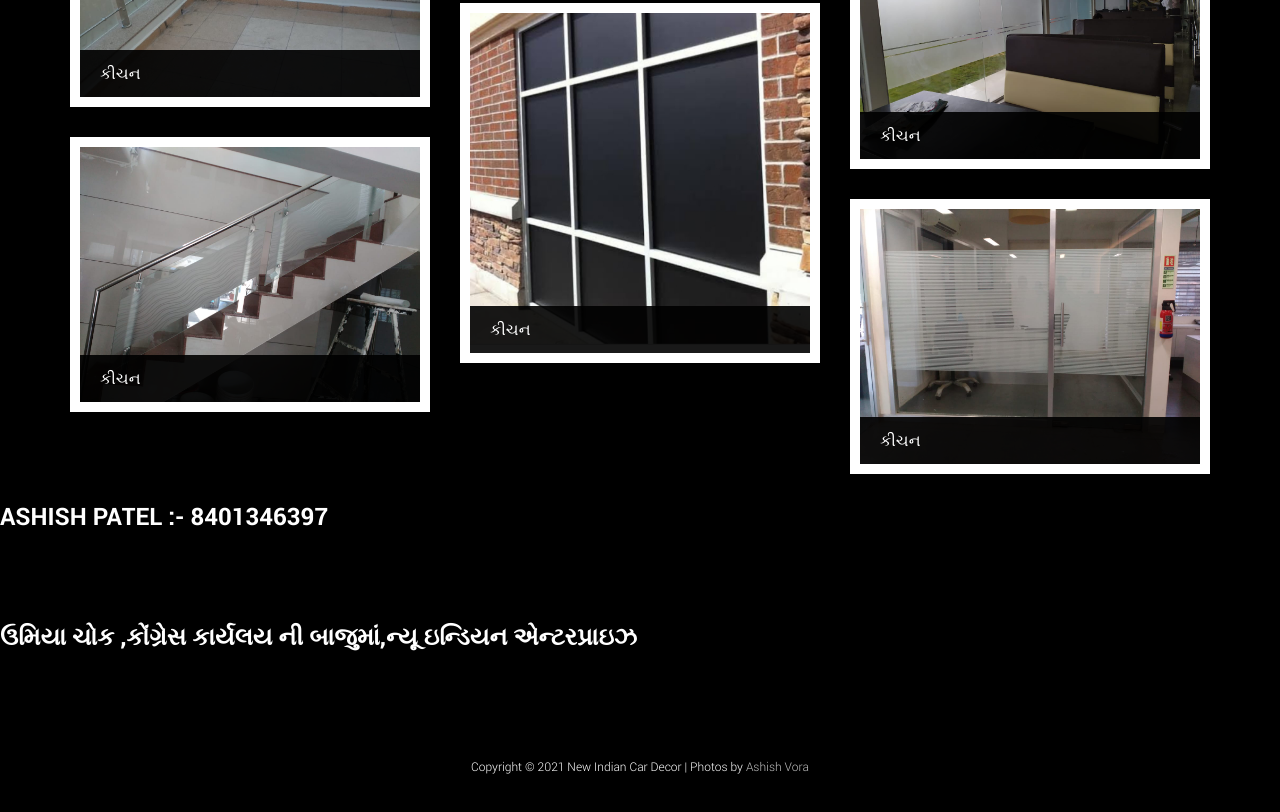
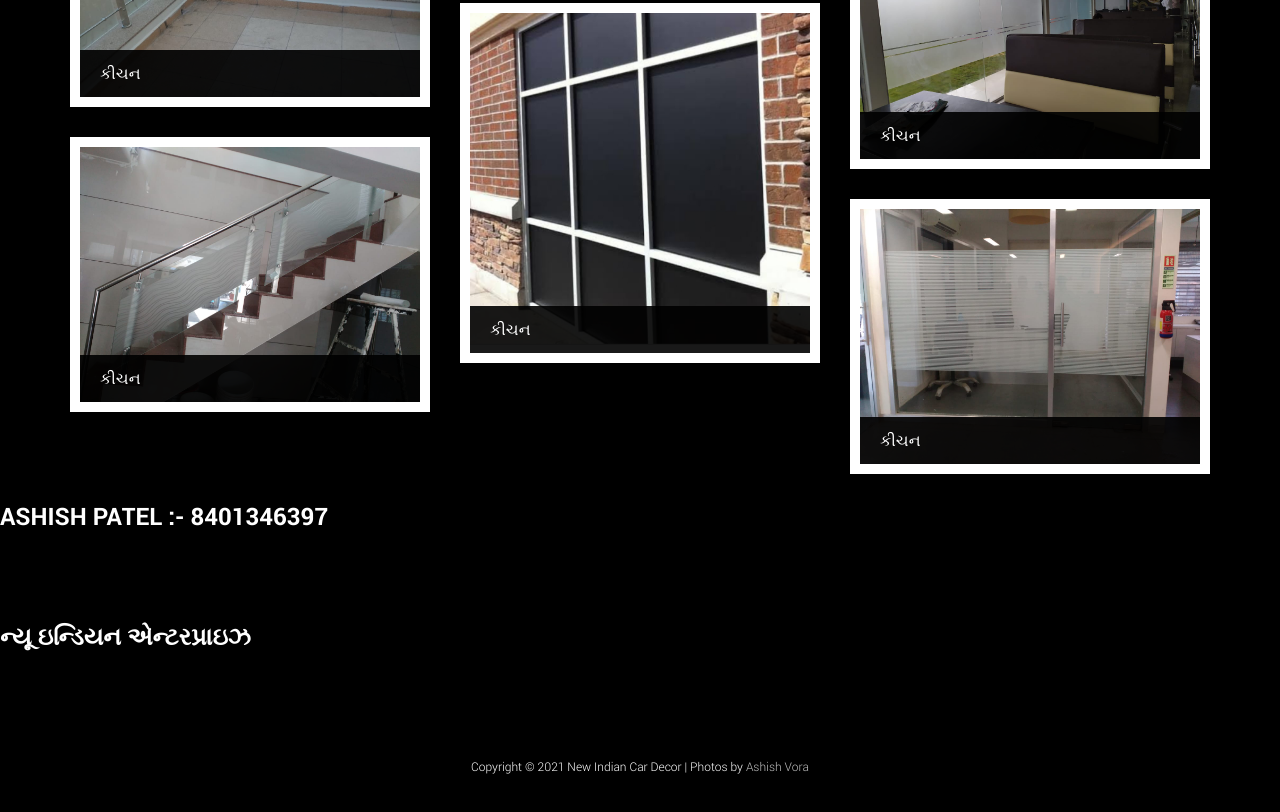
Before and after one commit to shivamvora/New-Indian-Car-Decor, a plain HTML site: page index.html in a window 1280 px wide. Shown: the part 5648-6460 px from the top of the page. Drawn offline with Linux system fonts and the light colour scheme.

Commit message:
Update index.html
updatge index.html

```diff
--- a/index.html
+++ b/index.html
@@ -947,7 +947,7 @@
     <a href="#" class="site-brand pull-left"><strong>Ashish Patel :- 8401346397</strong> </a> <br><br>
 
     <br><br><br>
-    <a href="#" class="site-brand pull-left"><strong>ઉમિયા ચોક ,કોંગ્રેસ કાર્યલય ની બાજુમાં,ન્યૂ ઇન્ડિયન એન્ટરપ્રાઇઝ
+    <a href="#" class="site-brand pull-left"><strong>ન્યૂ ઇન્ડિયન એન્ટરપ્રાઇઝ
         </strong> </a>
     <!-- FOOTER -->
     <footer class="site-footer">
```
